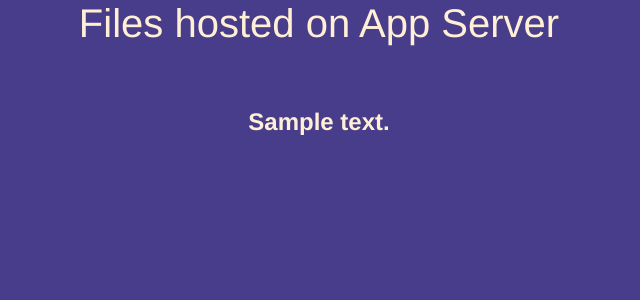
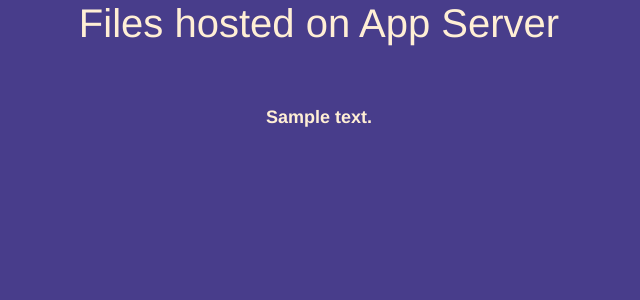
Before and after one commit to QualiSystems/cloudshell-artifactory-demo, a Django app: template demowebapp/main/templates/main/home.html in a window 1280 px wide. Shown: the part 284-584 px from the top of the page, without its empty margins (321-961 px from the left). Run offline with Django 3.2, Linux system fonts and the light colour scheme; the template is opened without the code that fills it: most values are stand-ins (such as "Sample title", 1, 10 or a date in 2020); lists and menus that the app fills with data are empty; some libraries are stand-ins or nearby versions.

Commit message:
changed styling

```diff
--- a/demowebapp/main/templates/main/home.html
+++ b/demowebapp/main/templates/main/home.html
@@ -14,7 +14,7 @@
 <h2 style="padding-bottom: 50px; font-size: 40px; padding-top: 60px">Files hosted on App Server</h2>
 <table class=".table-bordered .table " style="font-size: 15px" align="center">
     {% for f in body %}
-    <tr ><th rowspan="2" style="padding-left: 75px; padding-right: 75px; font-size: 24px">{{f}}</th></tr>
+    <tr ><th rowspan="6" style="padding-left: 50px; padding-right: 50px; font-size: 18px">{{f}}</th></tr>
     {% endfor %}
 </table>
 </div>
```
